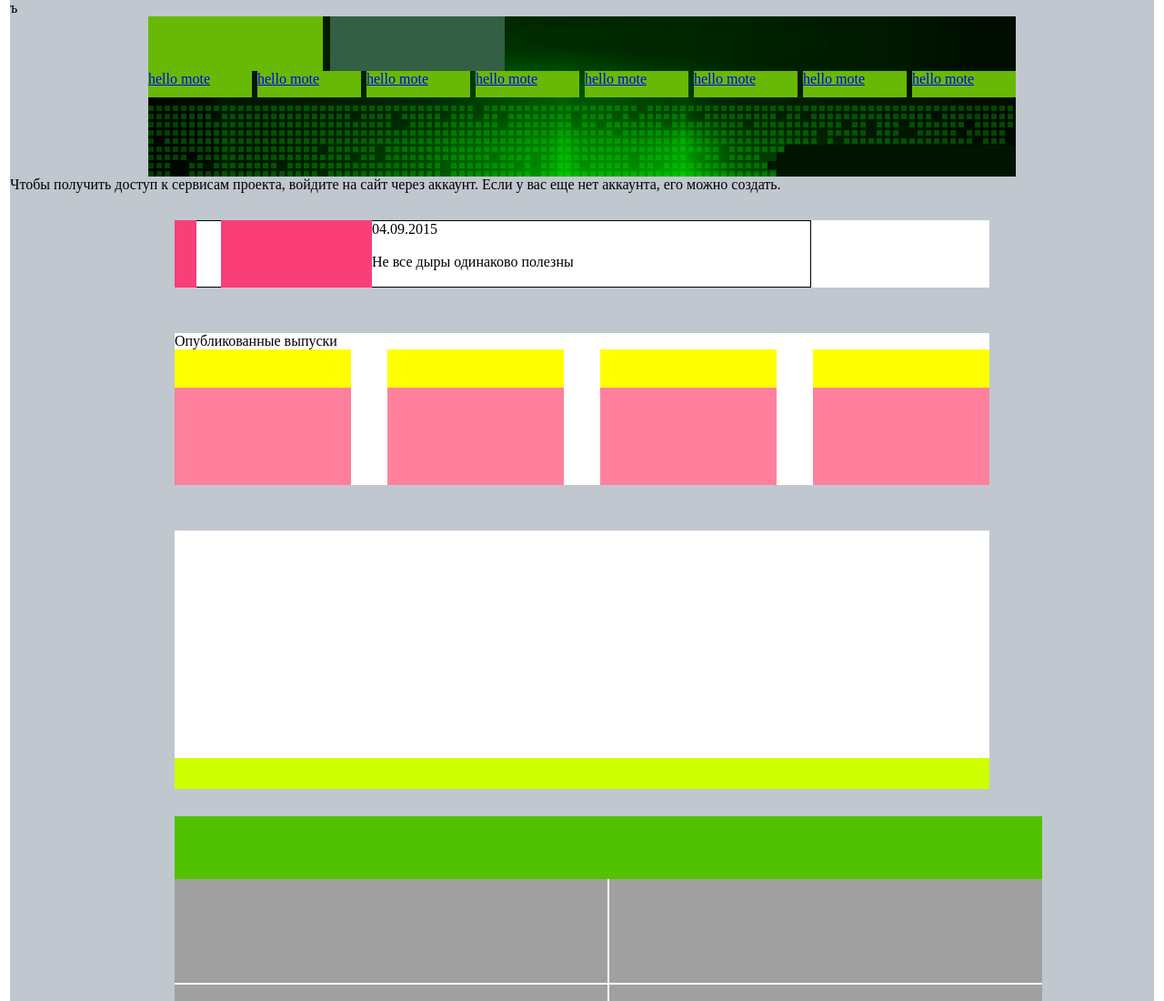
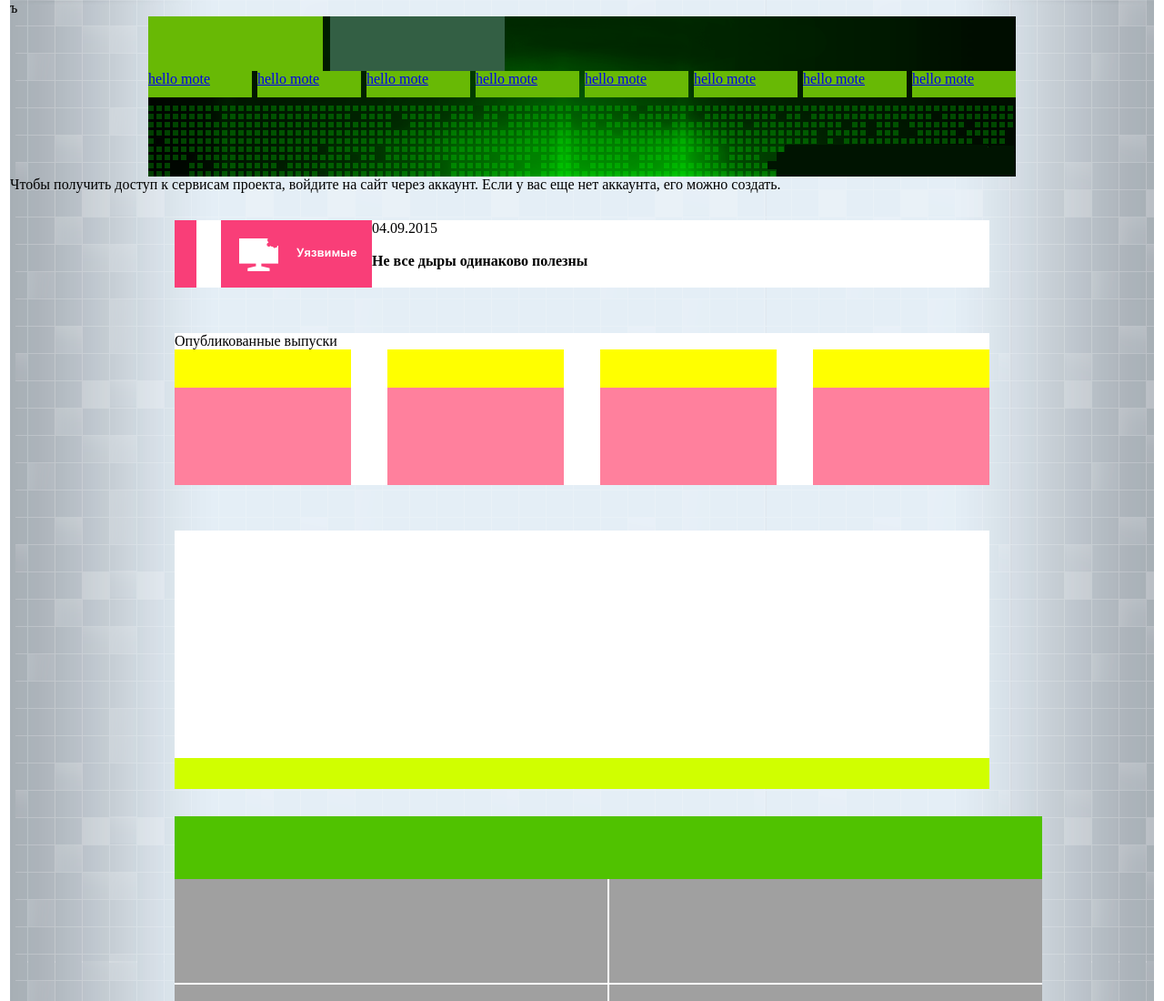
Before and after one commit to xenik/developers_school, a plain HTML site: page nyaonya/projectDrWEB/index.html in a window 1280 px wide. Shown: the top 1100 px of the page at 91% size. Drawn offline with Linux system fonts and the light colour scheme.

Commit message:
BOOMBIT MENYA

```diff
--- a/nyaonya/projectDrWEB/CSS/mystyle.css
+++ b/nyaonya/projectDrWEB/CSS/mystyle.css
@@ -8,7 +8,7 @@
 	width: 1258px;
 	height: 3300px;
 	margin: 0 auto;
-	background-color: #C0C7CF;
+	background-image: url(../images/BG.png);
 }
 
 #header {
@@ -31,7 +31,7 @@
 	background-color: #335F44;
 	margin-left: 200px;
 }
-
+/* Блок Анонс следующего выпуска */
 #content_1 {
 	width: 896px;
 	height: 74px;
@@ -57,9 +57,14 @@
 #anons_data_text {
 	width: 700px;
 	height: 74px;
-	border: 1px solid black;
+	/*border: 1px solid black;*/
+	margin-left: 198px;
 }
 
+#anons_logo {
+	margin-top: 20px;
+  margin-left: 20px;
+}
 
 ul.hr {
     margin: 0; /* Обнуляем значение отступов */
--- a/nyaonya/projectDrWEB/index.html
+++ b/nyaonya/projectDrWEB/index.html
@@ -29,10 +29,12 @@
 		<!-- Блок Анонс следующего выпуска -->
 		<div id="content_1">
 			<div id="content1_1"></div>
-			<div id="content1_2"></div>
+			<div id="content1_2">
+				<img id="anons_logo" src="images/anons_logot.png" alt="anons_logot">
+			</div>
 			<div id="anons_data_text">
-				<p>04.09.2015 </p><br>
-				<p>Не все дыры одинаково полезны </p>
+				<p id="anons_data">04.09.2015 </p><br>
+				<h4 id="anons_text">Не все дыры одинаково полезны </h4>
 			</div>
 
 
```
Also changed, not shown: nyaonya/projectDrWEB/images/BG.png (added), nyaonya/projectDrWEB/images/anons_logot.png (added), 1 other file.
